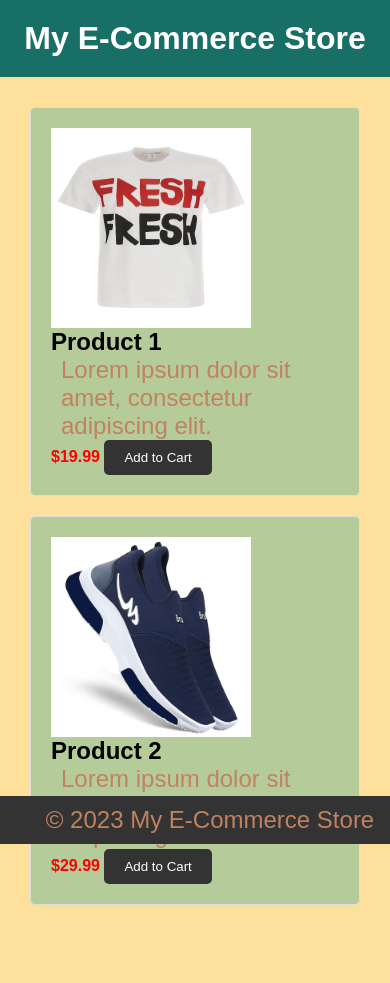
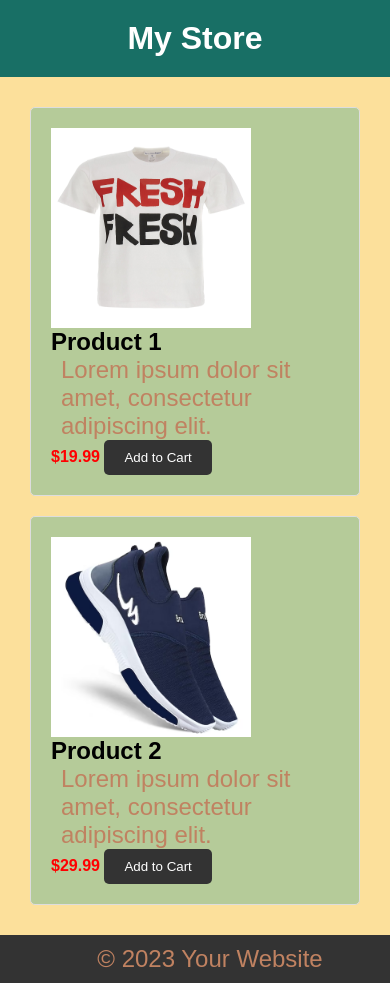
Before and after one commit to abababababaf/cloth-html, a plain HTML site: page public/buy.html in a window 390 px wide. Before the commit the page ends 935 px from the top, so only its background shows below. Drawn offline with Linux system fonts and the light colour scheme.

Commit message:
Add files via upload

```diff
--- a/public/buy.html
+++ b/public/buy.html
@@ -8,7 +8,7 @@
   </head>
   <body>
     <header>
-      <h1>My E-Commerce Store</h1>
+      <h1>My Store</h1>
     </header>
 
     <main>
@@ -30,7 +30,7 @@
     </main>
 
     <footer>
-      <p>&copy; 2023 My E-Commerce Store</p>
+      <p>&copy; 2023 Your Website</p>
     </footer>
   </body>
 </html>
--- a/public/styles-buy.css
+++ b/public/styles-buy.css
@@ -85,3 +85,9 @@ p {
   color: #c08261;
   font-size: 1.5rem;
 }
+
+@media (max-width: 900px) {
+  footer {
+    position: inherit;
+  }
+}
```
